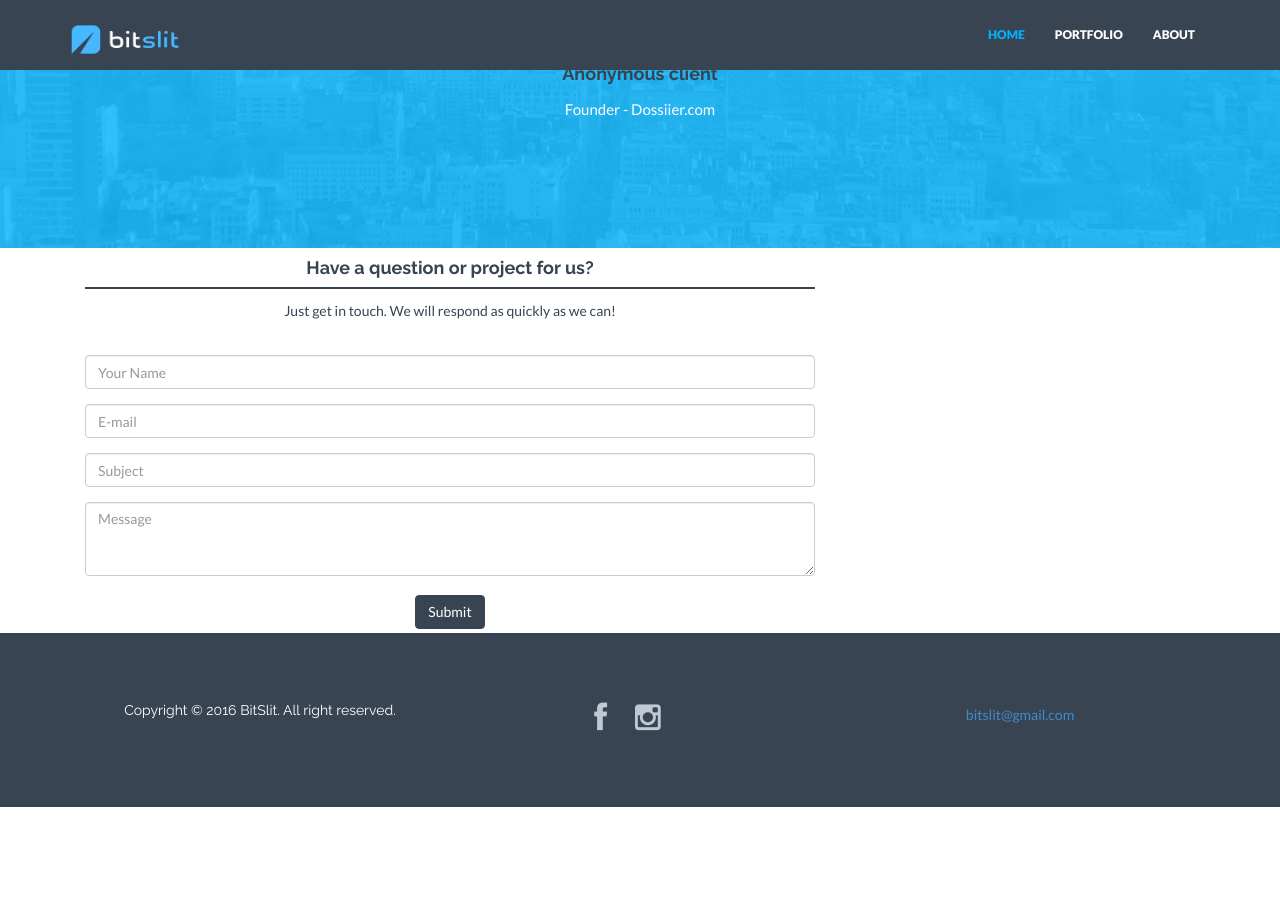
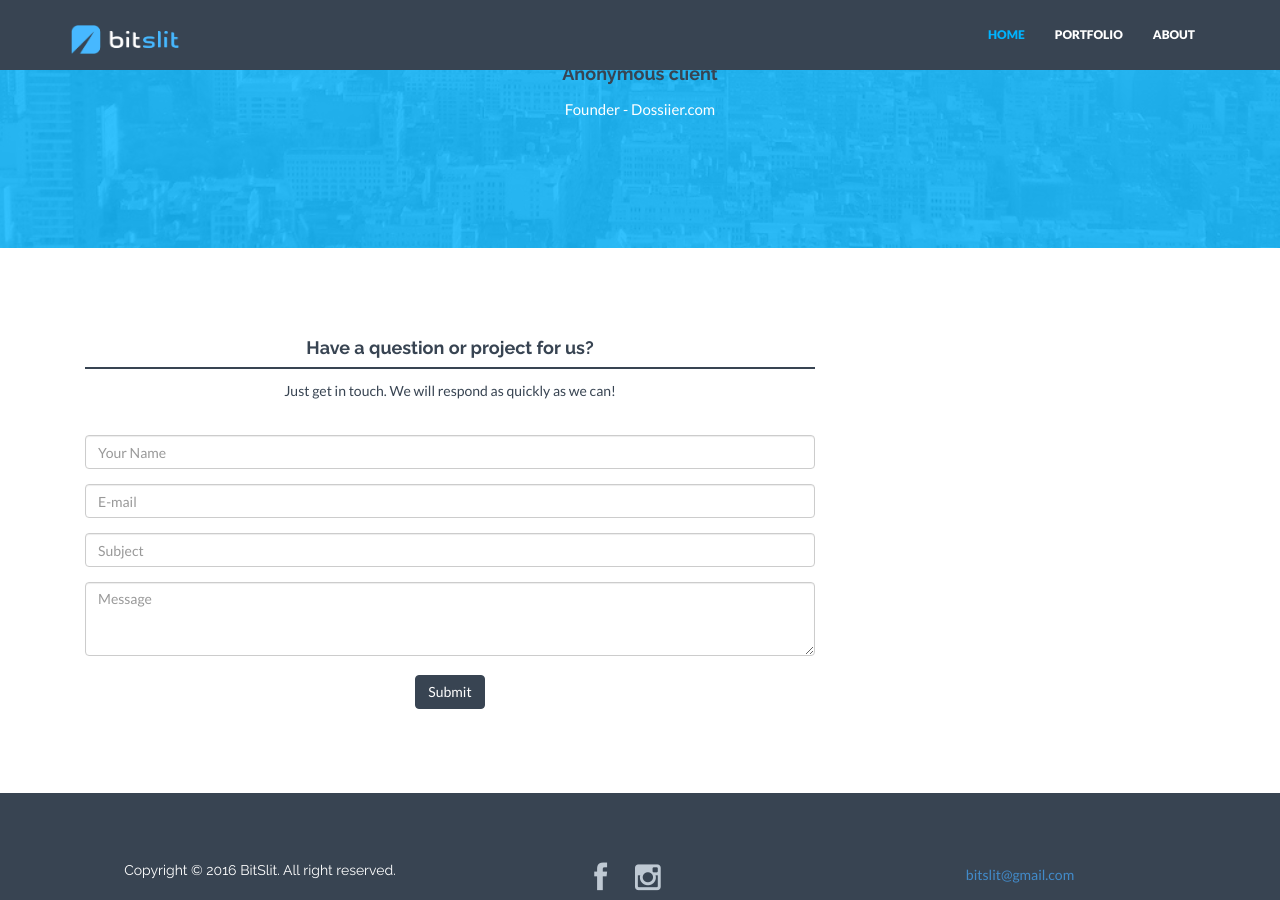
Before and after one commit to bitslit/portfolio, a Jekyll site: the page built from index.html, in a window 1280 px wide and 900 px high, scrolled down 1510 px. Built offline with Jekyll 4.4.1, drawn with Linux system fonts in a browser that asks for light colours; nearby versions of some CDN libraries; before the commit the page ends 2317 px from its top, so only the background shows below that.

Commit message:
Update testimonial.html

```diff
--- a/_includes/testimonial.html
+++ b/_includes/testimonial.html
@@ -12,7 +12,7 @@
     </div><! --/container -->
 </div><! --/twrap -->
 
-<div class="container">
+<div class="container mtb">
     <div class="centered">
         <div class="col-lg-8">
             <h4>Have a question or project for us?</h4>
```
